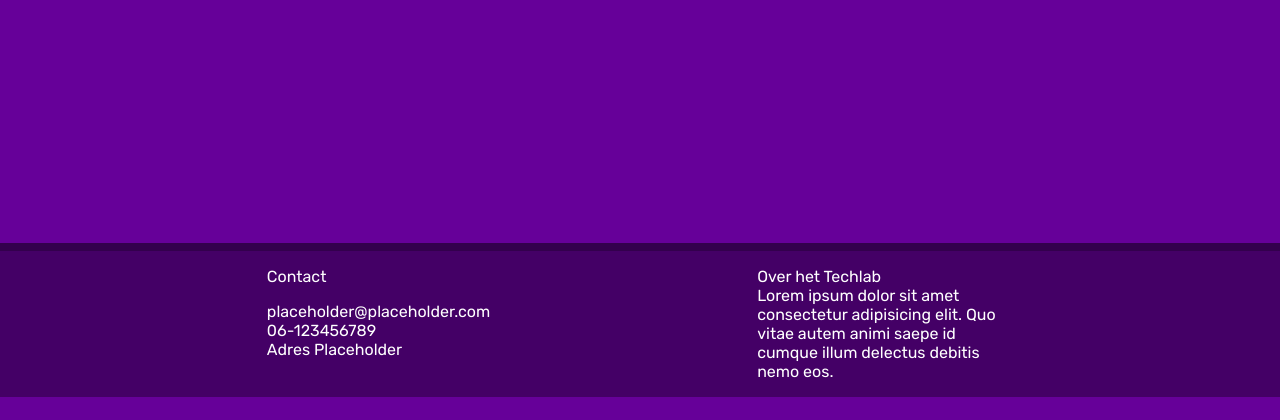
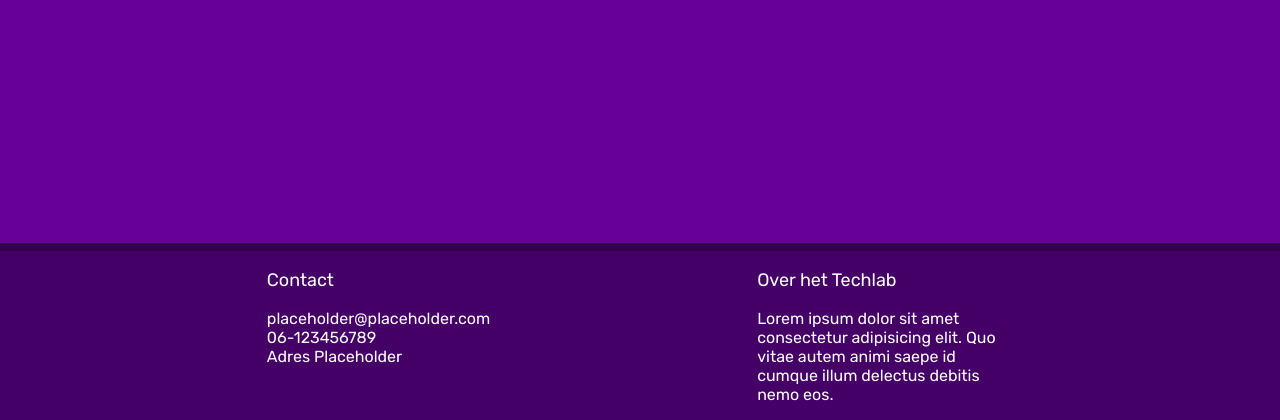
Before and after one commit to iolite312/boekingtechlab, a PHP site: page /index.php in a window 1280 px wide. Shown: the part 688-1108 px from the top of the page. Before the commit the page ends 1085 px from the top, so only its background shows below. Run offline with PHP 8.4, Linux system fonts and the light colour scheme.

Commit message:
leon fix your sass

```diff
--- a/php/inc/footer.inc.php
+++ b/php/inc/footer.inc.php
@@ -1,10 +1,11 @@
 <div class="footercontent">
-    <p>Contact</p>
+    <p style="font-size: large;">Contact</p>
     <p>placeholder@placeholder.com <br>
     06-123456789 <br>
     Adres Placeholder
     </p>
 </div>
 <div class="footercontent">
-    <p>Over het Techlab <br> Lorem ipsum dolor sit amet consectetur adipisicing elit. Quo vitae autem animi saepe id cumque illum delectus debitis nemo eos.</p>
+    <p style="font-size: large;">Over het Techlab</p>
+    <p>Lorem ipsum dolor sit amet consectetur adipisicing elit. Quo vitae autem animi saepe id cumque illum delectus debitis nemo eos.</p>
 </div>
```
